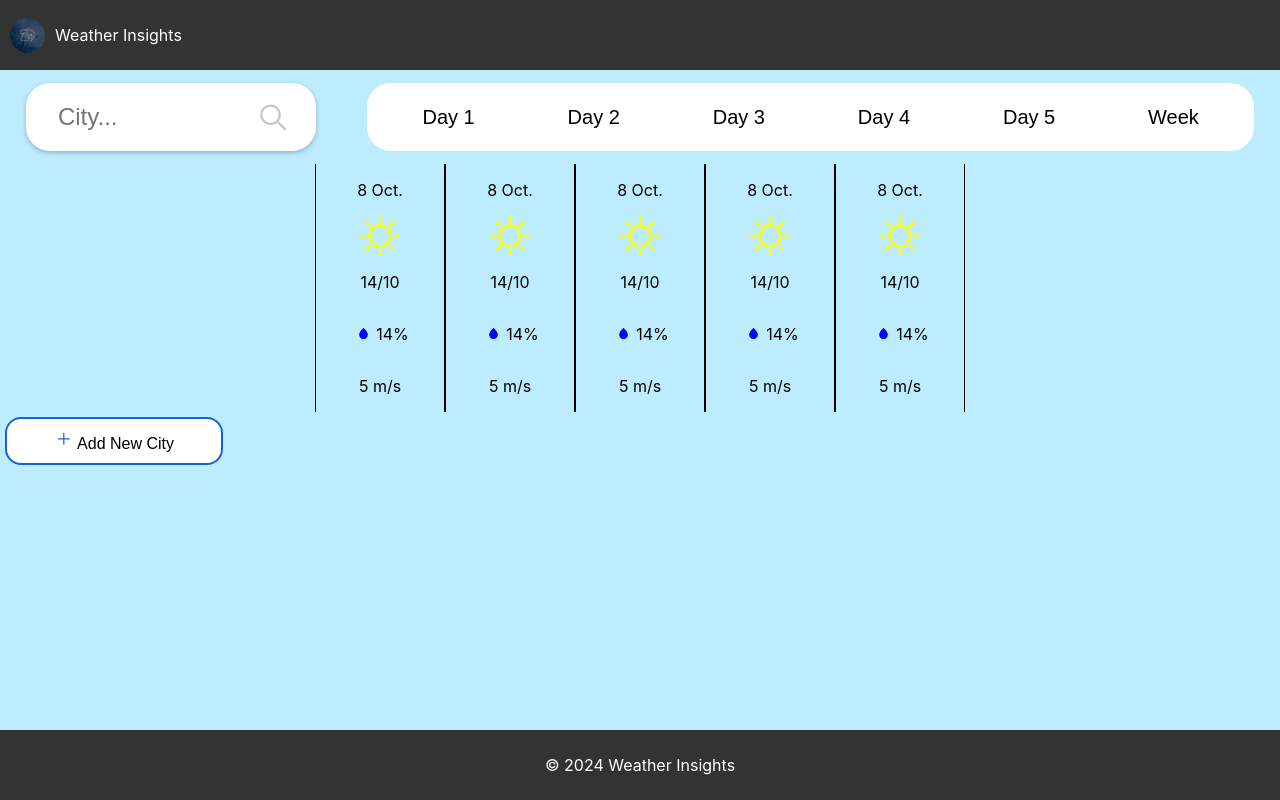
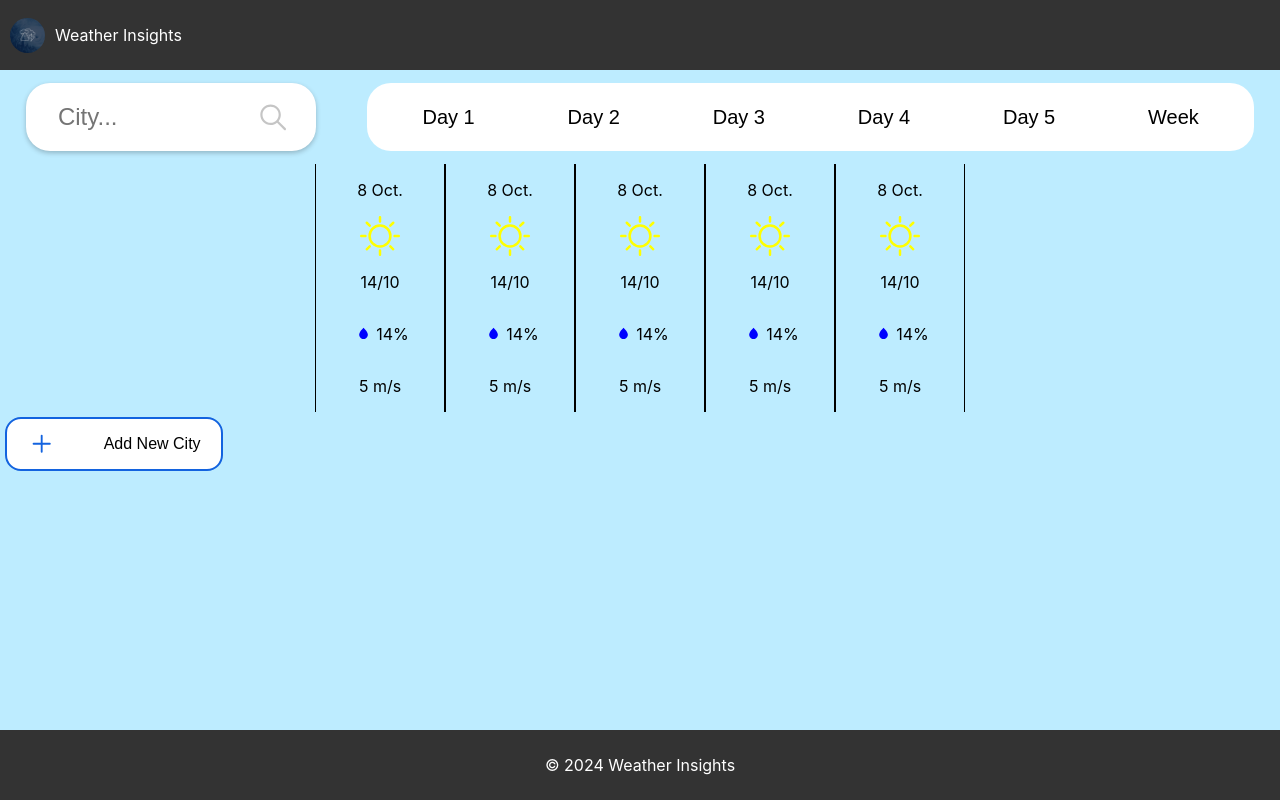
Before and after one commit to data-opser/weather-insights, a React (Create React App) app in the folder frontend/: page / in a window 1280 px wide. Built offline with nearby package versions, Linux system fonts and the light colour scheme.

Commit message:
fixed city add button

```diff
--- a/frontend/src/components/AddCityButton.js
+++ b/frontend/src/components/AddCityButton.js
@@ -15,7 +15,8 @@ function AddCityButton() {
             className={`add-city-button ${isClicked ? 'blue' : ''}`}
             onClick={handleClick}
         >
-            <GoPlus className='plus'/> Add New City
+            <GoPlus className={`plus ${isClicked ? 'icon-blue' : ''}`} />
+            Add New City
         </button>
     );
 }
--- a/frontend/src/styles/AddCityButton.css
+++ b/frontend/src/styles/AddCityButton.css
@@ -7,23 +7,34 @@
     margin: 5px;
     font-size: 16px;
     border-radius: 1em;
-    transition: background-color 0.3s;
+    transition: background-color 0.3s, color 0.3s;
     width: 17%;
     border: 2px solid #1363DF;
+    display: flex;
+    justify-content: space-between;
+    align-items: center;
 }
+
 .add-city-button:hover {
     background-color: #E8F1FF;
 }
+
 .plus {
     color: #1363DF;
-    width: 20px;
-    height: 20px;
+    width: 30px;
+    height: 30px;
+    transition: color 0.3s;
 }
-.plus.blue {
+
+.icon-blue {
     color: white;
 }
+
 .add-city-button.blue {
     color: white;
     background: rgb(19,99,223);
     background: linear-gradient(135deg, rgba(19,99,223,1) 0%, rgba(71,181,255,1) 100%);
 }
+.plus.icon-blue {
+    color: white;
+}
```
